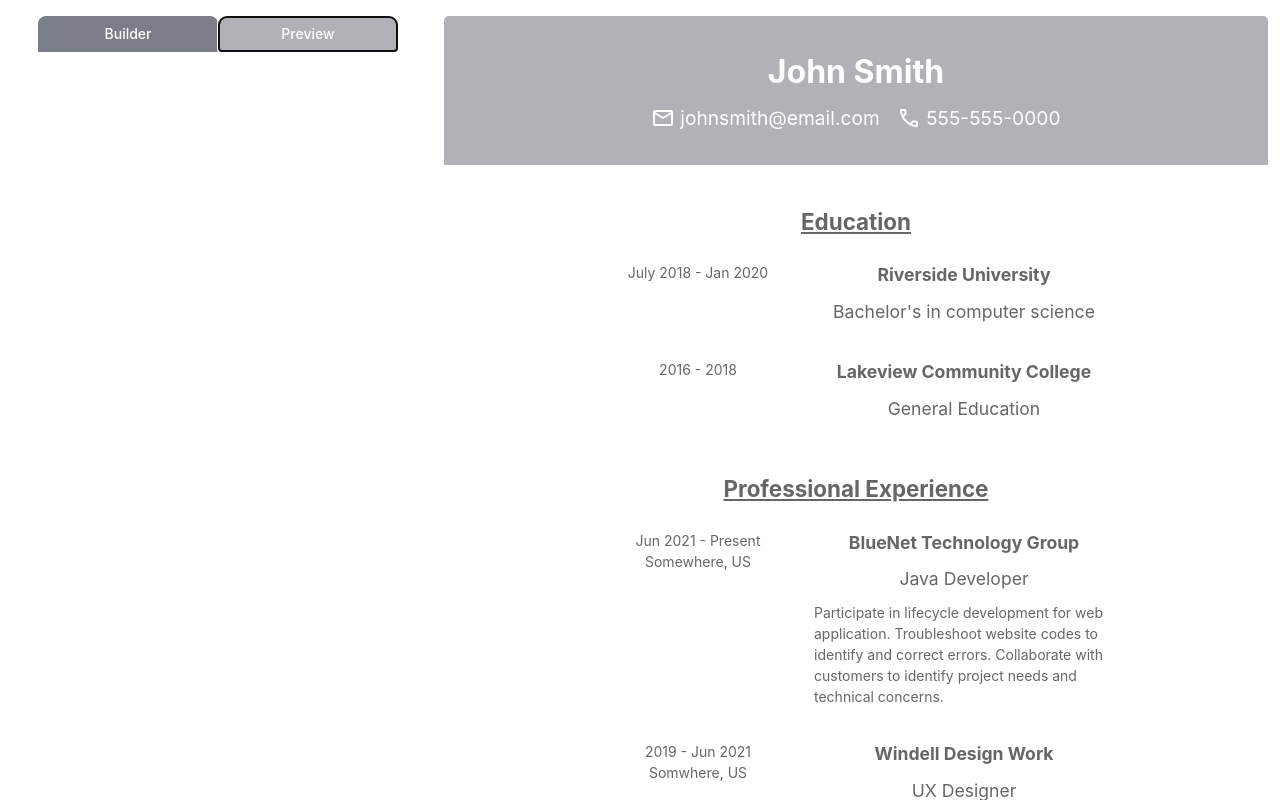
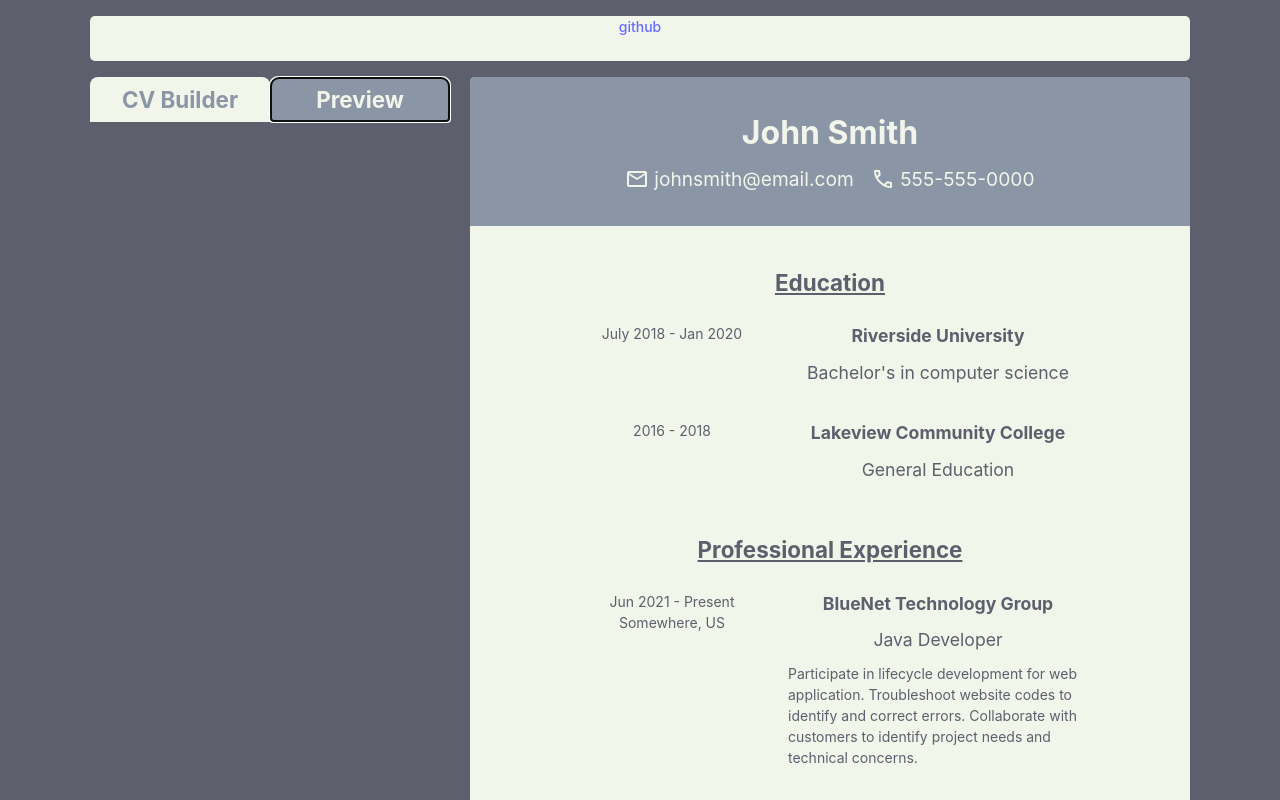
Before and after one commit to TCdotmake/cv-builder, a React (Vite) app: page / in a window 1280 px wide. Both pictures are taken after a click on the button "Preview". Shown: the top 800 px of the page. Built offline with nearby package versions, Linux system fonts and the light colour scheme.

Commit message:
working on header

```diff
--- a/src/App.css
+++ b/src/App.css
@@ -1,11 +1,19 @@
+:root {
+  --primary: #8a95a5;
+  --light: #919fb4;
+  --black: #49516a;
+  --darker: #7b7e88;
+  --white: #f2f5ea;
+  --gray: #5d5f6d;
+  --graylight: #7c7f9d;
+  --red: #d79799;
+}
 #root {
   max-width: 1280px;
   margin: 0 auto;
   text-align: center;
   font-size: 14px;
   box-sizing: border-box;
-  --primary: #b0b2b8;
-  --darker: #7b7e88;
 }
 
 * {
@@ -16,6 +24,7 @@
 
 body {
   box-sizing: border-box;
+  background: var(--gray);
 }
 
 h3 {
--- a/src/App.jsx
+++ b/src/App.jsx
@@ -1,19 +1,19 @@
-import { useState } from "react";
+import { Fragment, useState } from "react";
 import "./App.css";
 import Preview from "./Preview";
 import Builder from "./Builder";
 import example from "./example";
 /** @jsxImportSource @emotion/react */
 import { css } from "@emotion/react";
-import { center, column, flex, row } from "./flexstyle";
-import { screen400 } from "./responsive";
-import { selectedTab, tabBtn } from "./btn";
+import { center, column, flex } from "./flexstyle";
+import { tabBtn } from "./btn";
 
 const maincss = css`
+  margin: 1rem 0;
   display: grid;
   grid-template-columns: 1fr 2fr;
   gap: 20px;
-  padding: 1rem 0;
+  justify-content: space-around;
   > * {
     border-radius: 5px;
   }
@@ -28,11 +28,19 @@ const maincss = css`
     ${column}
     ${center}
     gap: 0;
-    > *:nth-child(2) {
+    > *:nth-of-type(2) {
       border-top-left-radius: 0;
       border-top-right-radius: 0;
     }
   }
+`;
+
+const headercss = css`
+  width: 100%;
+  height: 45px;
+  background: var(--white);
+  border-radius: 5px;
+  margin: 1rem 0;
 `;
 
 function App() {
@@ -73,26 +81,25 @@ function App() {
     handleMobileView();
   });
   return (
+    <>
+      <header css={headercss}>
+        <a>github</a>
+      </header>
       <main css={maincss}>
         {tabs && (
           <div>
-          <button
-            css={(builder && selectedTab) || tabBtn}
-            onClick={builderView}
-          >
-            Builder
+            <button css={tabBtn} onClick={builderView}>
+              <h3>CV Builder</h3>
             </button>
-          <button
-            css={(preview && selectedTab) || tabBtn}
-            onClick={previewView}
-          >
-            Preview
+            <button css={tabBtn} onClick={previewView}>
+              <h3>Preview</h3>
             </button>
           </div>
         )}
 
         {builder && (
           <Builder
+            id="builder"
             updateInfo={updateInfo}
             edu={edu}
             prof={prof}
@@ -101,8 +108,9 @@ function App() {
             setprof={setprof}
           />
         )}
-      {preview && <Preview info={info} edu={edu} prof={prof} />}
+        {preview && <Preview id="preview" info={info} edu={edu} prof={prof} />}
       </main>
+    </>
   );
 }
 
--- a/src/Builder.jsx
+++ b/src/Builder.jsx
@@ -9,7 +9,7 @@ const buildercss = css`
   width: 360px;
   ${flex}
   ${column}
-  background: #b0b2b8;
+  background: var(--white);
   padding: 2rem 0;
   > * {
     ${flex}
@@ -18,7 +18,7 @@ const buildercss = css`
     gap: 1rem;
   }
   @media screen and (max-width: 739px) {
-    height: calc(100vh - 2rem);
+    min-height: calc(100vh - 3rem - 90px);
   }
 `;
 
--- a/src/Entry.jsx
+++ b/src/Entry.jsx
@@ -6,7 +6,6 @@ import { flex, row, center, column } from "./flexstyle";
 
 const entrycss = css`
   width: 600px;
-  color: #666;
   margin: 0 7rem;
   display: grid;
   grid-template-columns: 200px 300px;
--- a/src/GeneralInfo.jsx
+++ b/src/GeneralInfo.jsx
@@ -1,12 +1,12 @@
 /** @jsxImportSource @emotion/react */
 import { css } from "@emotion/react";
 import { flex, row, center, column } from "./flexstyle";
-import { screen400 } from "./responsive";
 
 const gencss = css`
+  width: 100%;
   padding: 2rem 0;
-  background: #b0b2b8;
-  color: white;
+  background: var(--primary);
+  color: var(--white);
   border-top-left-radius: 5px;
   border-top-right-radius: 5px;
   @media screen and (max-width: 739px) {
@@ -35,7 +35,7 @@ const divcss = css`
 
 const svgcss = css`
   > path {
-    fill: white;
+    fill: var(--white);
   }
 `;
 
--- a/src/GeneralInfoInput.jsx
+++ b/src/GeneralInfoInput.jsx
@@ -22,7 +22,7 @@ export function GeneralInfoInput({ updateInfo, info }) {
       {displayGeneral && (
         <div css={inputwindowcss}>
           <form>
-            <label htmlFor="name">Full Name:</label>
+            <label htmlFor="name">Full Name</label>
             <input
               type="text"
               id="name"
@@ -30,7 +30,7 @@ export function GeneralInfoInput({ updateInfo, info }) {
               onChange={handleChange}
               defaultValue={info.name || null}
             />
-            <label htmlFor="email">Email:</label>
+            <label htmlFor="email">Email</label>
             <input
               type="email"
               id="email"
@@ -38,7 +38,7 @@ export function GeneralInfoInput({ updateInfo, info }) {
               onChange={handleChange}
               defaultValue={info.email || null}
             />
-            <label htmlFor="phone">Phone:</label>
+            <label htmlFor="phone">Phone</label>
             <input
               type="tel"
               id="phone"
--- a/src/InfoInputForm.jsx
+++ b/src/InfoInputForm.jsx
@@ -1,6 +1,7 @@
 /** @jsxImportSource @emotion/react */
 import { css } from "@emotion/react";
 import { formcss, inputwindowcss } from "./formstyle";
+import { inputbtndiv } from "./btn";
 
 export function InfoInputForm({ title, uid, data, handlers }) {
   let prefix = "";
@@ -70,7 +71,7 @@ export function InfoInputForm({ title, uid, data, handlers }) {
             />
           </>
         )}
-        <div>
+        <div css={inputbtndiv}>
           <button onClick={handlers.delete}>Delete</button>
           <button onClick={handlers.cancel}>Cancel</button>
           <button onClick={handlers.save}>Save</button>
--- a/src/Preview.jsx
+++ b/src/Preview.jsx
@@ -5,9 +5,9 @@ import { css } from "@emotion/react";
 import { center, column, flex } from "./flexstyle";
 
 const previewcss = css`
-  background: white;
-  color: #666;
-  aspect-ratio: 8.5/11;
+  background: var(--white);
+  color: var(--gray);
+  width: 720px;
   > * {
     margin-bottom: 2.5rem;
   }
@@ -18,7 +18,7 @@ const previewcss = css`
 
 function Preview({ info, edu, prof }) {
   return (
-    <section css={[flex, column, previewcss]}>
+    <section css={[flex, column, center, previewcss]}>
       <h2 className="hidden">Preview</h2>
       <GeneralInfo info={info} />
       <Details data={edu} title="Education" />
--- a/src/TimeLocation.jsx
+++ b/src/TimeLocation.jsx
@@ -24,7 +24,7 @@ export function TimeLocation({ source }) {
   return (
     <div css={timecss}>
       <h4 className="hidden">Time and Location</h4>
-      <p>{time}</p>
+      {time}
       {source.location && <p>{source.location}</p>}
     </div>
   );
--- a/src/btn.js
+++ b/src/btn.js
@@ -3,29 +3,40 @@ import { css } from "@emotion/react";
 const titlebtn = css`
   width: 300px;
   margin-top: 20px;
+  background: var(--primary);
+  color: var(--white);
 `;
 
 const entrybtn = css`
   width: 250px;
   margin-top: 10px;
+  background: var(--primary);
+  color: var(--white);
 `;
 
 const tabBtn = css`
   width: 180px;
+  height: 45px;
   margin-bottom: 0;
-  background: #7b7e88;
-  color: white;
+  background: var(--white);
+  color: var(--primary);
   border-bottom-left-radius: 0;
   border-bottom-right-radius: 0;
+  &:nth-child(2) {
+    background: var(--primary);
+    color: var(--white);
+  }
 `;
 
-const selectedTab = css`
-  width: 180px;
-  margin-bottom: 0;
-  color: white;
-  border-bottom-left-radius: 0;
-  border-bottom-right-radius: 0;
-  background: var(--primary);
+const inputbtndiv = css`
+  > button {
+    background: var(--primary);
+    color: var(--white);
+  }
+
+  & :first-child {
+    background: var(--red);
+  }
 `;
 
-export { titlebtn, entrybtn, tabBtn, selectedTab };
+export { titlebtn, entrybtn, tabBtn, inputbtndiv };
--- a/src/formstyle.js
+++ b/src/formstyle.js
@@ -13,10 +13,21 @@ const formcss = css`
     height: 4.5ch;
     border-radius: 5px;
     padding-left: 2ch;
+    background: var(--primary);
+    color: var(--white);
+    border: none;
+    margin-bottom: 10px;
   }
   > label {
     font-size: 1rem;
     text-align: start;
+    color: var(--primary);
+  }
+  > textarea {
+    background: var(--primary);
+    color: var(--white);
+    border: none;
+    padding: 0 2ch;
   }
   > div {
     ${flex}
@@ -41,7 +52,7 @@ ${center}
 
 const inputwindowcss = css`
   width: 300px;
-  border: 1px solid #666;
+  border: 1px solid var(--primary);
   border-radius: 10px;
   margin-top: 10px;
   ${flex}
```
Lines whose indentation alone changed are shown as unchanged.
